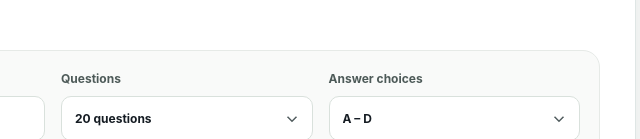
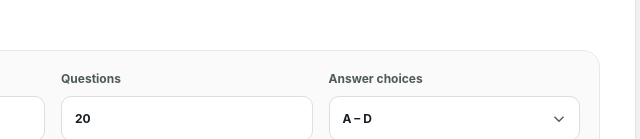
Before and after one commit to Solisen14/QuickMark, a website with bundled scripts: page index.html in a window 1280 px wide. Shown: the part 661-800 px from the top of the page, 579-1219 px from the left. Built offline with nearby package versions, Linux system fonts and the light colour scheme.

Commit message:
Let teachers enter any number of multiple-choice questions from 1 to 50

```diff
--- a/index.html
+++ b/index.html
@@ -59,12 +59,11 @@
           <label class="field">Test name
             <input id="testTitle" type="text" maxlength="70" autocomplete="off" placeholder="e.g. Unit 2 check-in">
           </label>
-          <label class="field">Questions
-            <select id="questionCount">
-              <option value="10">10 questions</option><option value="20" selected>20 questions</option>
-              <option value="30">30 questions</option><option value="40">40 questions</option><option value="50">50 questions</option>
-            </select>
-          </label>
+          <div class="field">
+            <label for="questionCount">Questions</label>
+            <input id="questionCount" type="number" min="1" max="50" step="1" inputmode="numeric" value="20" aria-describedby="questionCountHint">
+            <p id="questionCountHint" class="count-hint" role="status" aria-live="polite" hidden></p>
+          </div>
           <label class="field">Answer choices
             <select id="choiceCount"><option value="4" selected>A – D</option><option value="5">A – E</option></select>
           </label>
```
